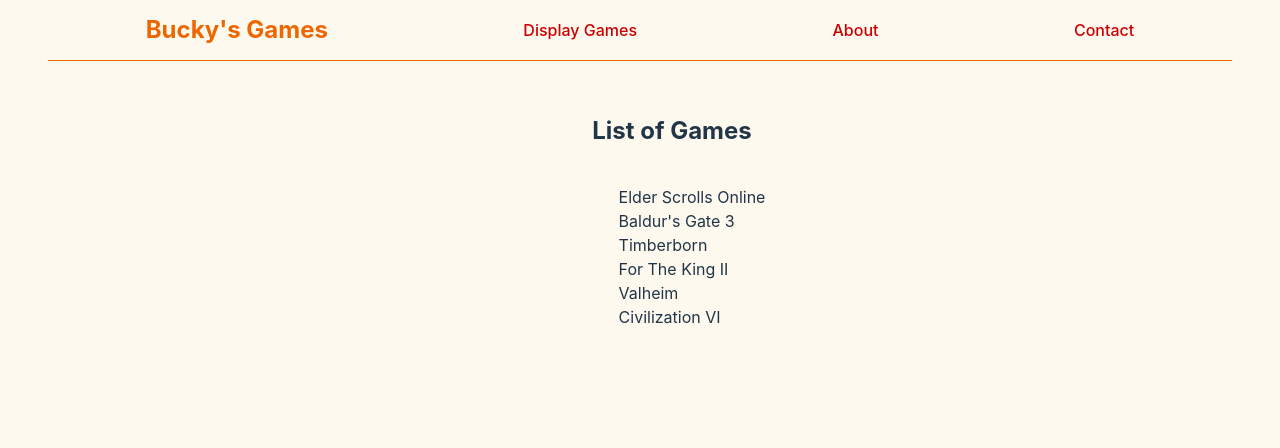
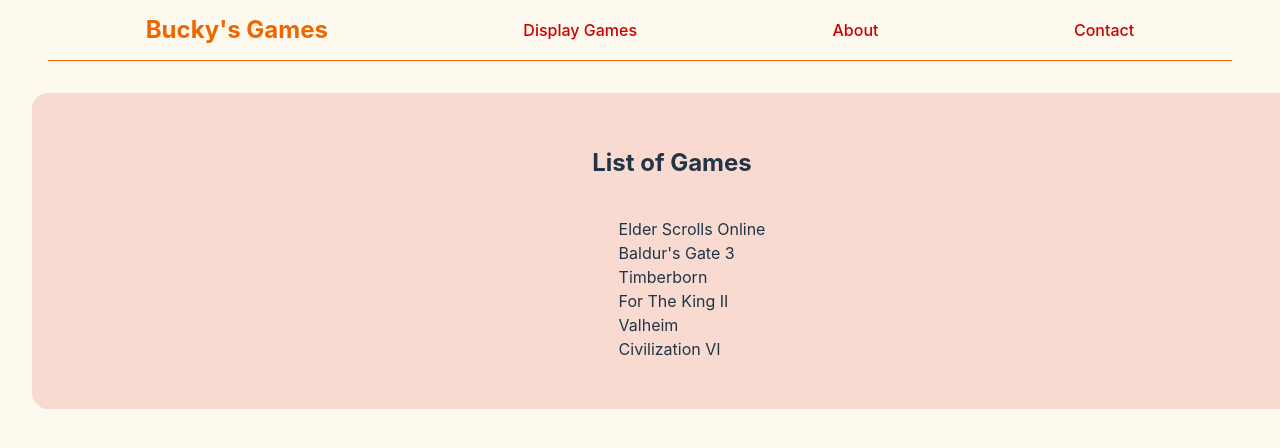
Before and after one commit to bucky-13/git-workflow-hobbies, a website built with Vite: page index.html in a window 1280 px wide. Shown: the top 448 px of the page. Built offline with nearby package versions, Linux system fonts and the light colour scheme.

Commit message:
added styling to gamesContainer

```diff
--- a/style.css
+++ b/style.css
@@ -62,6 +62,10 @@
   flex-direction: column;
   justify-content: center;
   align-items: center;
+  border: 1px dashed solid black;
+  border-radius: 16px;
+  padding: 2rem;
+  background-color: #cc000020;
 }
 
 button {
```
